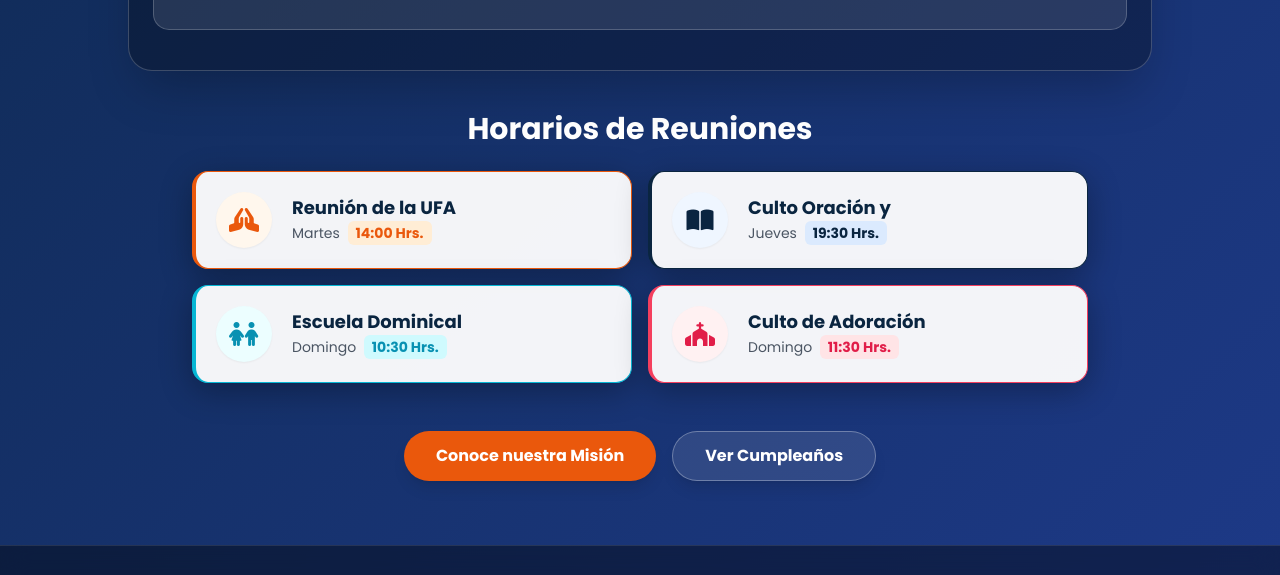
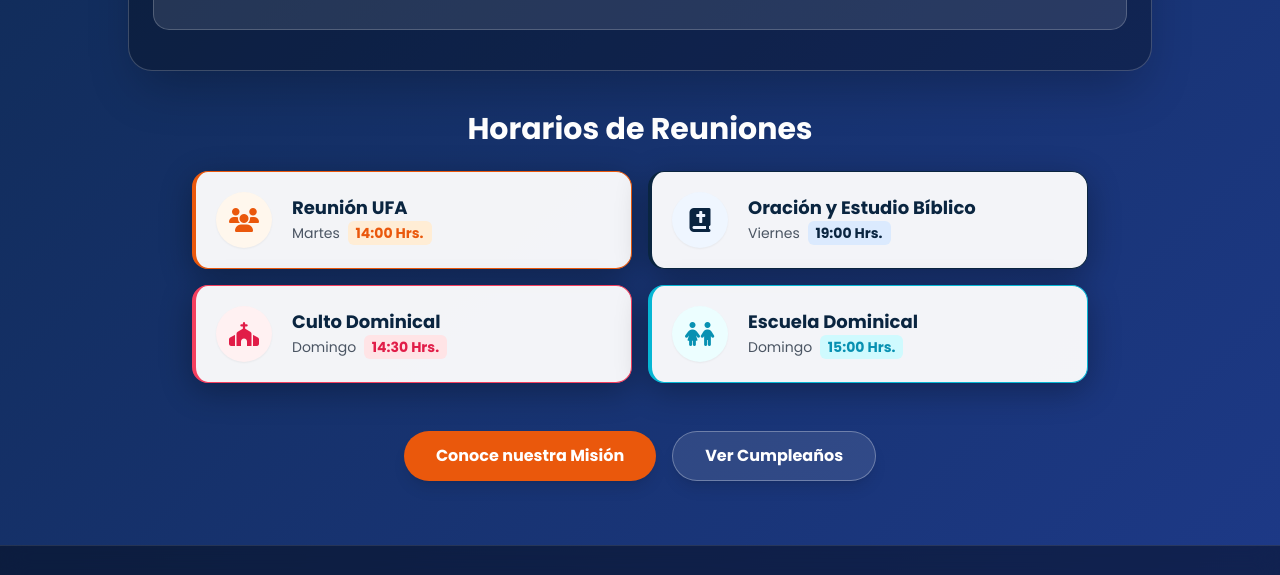
Before and after one commit to Abarzua/acym.crucero, a website: page index.html in a window 1280 px wide. Shown: the part 1193-1768 px from the top of the page. Drawn offline with nearby package versions, Linux system fonts and the light colour scheme.

Commit message:
Update index.html
cambio en horario de pagina de inicio

```diff
--- a/index.html
+++ b/index.html
@@ -261,34 +261,39 @@
             <div class="max-w-4xl mx-auto mb-12">
                 <h3 class="text-2xl md:text-3xl font-bold mb-6 text-white text-center">Horarios de Reuniones</h3>
                 <div class="grid grid-cols-1 md:grid-cols-2 gap-4">
+
                     <div class="glass-card p-5 rounded-2xl flex items-center gap-5 text-left border-l-4 border-acym-orange hover:scale-[1.02] transition-transform cursor-default">
-                        <div class="w-14 h-14 rounded-full bg-orange-50 flex items-center justify-center text-acym-orange text-2xl shadow-sm flex-shrink-0"><i class="fa-solid fa-hands-praying"></i></div>
+                        <div class="w-14 h-14 rounded-full bg-orange-50 flex items-center justify-center text-acym-orange text-2xl shadow-sm flex-shrink-0"><i class="fa-solid fa-users"></i></div>
                         <div>
-                            <h4 class="font-bold text-acym-blue text-lg leading-tight mb-1">Reunión de la UFA</h4>
+                            <h4 class="font-bold text-acym-blue text-lg leading-tight mb-1">Reunión UFA</h4>
                             <p class="text-gray-600 text-sm">Martes <span class="font-bold text-acym-orange bg-orange-100 px-2 py-0.5 rounded-md ml-1">14:00 Hrs.</span></p>
                         </div>
                     </div>
+
                     <div class="glass-card p-5 rounded-2xl flex items-center gap-5 text-left border-l-4 border-acym-blue hover:scale-[1.02] transition-transform cursor-default">
-                        <div class="w-14 h-14 rounded-full bg-blue-50 flex items-center justify-center text-acym-blue text-2xl shadow-sm flex-shrink-0"><i class="fa-solid fa-book-open"></i></div>
+                        <div class="w-14 h-14 rounded-full bg-blue-50 flex items-center justify-center text-acym-blue text-2xl shadow-sm flex-shrink-0"><i class="fa-solid fa-book-bible"></i></div>
                         <div>
-                            <h4 class="font-bold text-acym-blue text-lg leading-tight mb-1">Culto Oración y</h4>
-                            <p class="text-gray-600 text-sm">Jueves <span class="font-bold text-acym-blue bg-blue-100 px-2 py-0.5 rounded-md ml-1">19:30 Hrs.</span></p>
+                            <h4 class="font-bold text-acym-blue text-lg leading-tight mb-1">Oración y Estudio Bíblico</h4>
+                            <p class="text-gray-600 text-sm">Viernes <span class="font-bold text-acym-blue bg-blue-100 px-2 py-0.5 rounded-md ml-1">19:00 Hrs.</span></p>
                         </div>
                     </div>
+
+                    <div class="glass-card p-5 rounded-2xl flex items-center gap-5 text-left border-l-4 border-rose-500 hover:scale-[1.02] transition-transform cursor-default">
+                        <div class="w-14 h-14 rounded-full bg-rose-50 flex items-center justify-center text-rose-600 text-2xl shadow-sm flex-shrink-0"><i class="fa-solid fa-church"></i></div>
+                        <div>
+                            <h4 class="font-bold text-acym-blue text-lg leading-tight mb-1">Culto Dominical</h4>
+                            <p class="text-gray-600 text-sm">Domingo <span class="font-bold text-rose-600 bg-rose-100 px-2 py-0.5 rounded-md ml-1">14:30 Hrs.</span></p>
+                        </div>
+                    </div>
+
                     <div class="glass-card p-5 rounded-2xl flex items-center gap-5 text-left border-l-4 border-cyan-500 hover:scale-[1.02] transition-transform cursor-default">
                         <div class="w-14 h-14 rounded-full bg-cyan-50 flex items-center justify-center text-cyan-600 text-2xl shadow-sm flex-shrink-0"><i class="fa-solid fa-children"></i></div>
                         <div>
                             <h4 class="font-bold text-acym-blue text-lg leading-tight mb-1">Escuela Dominical</h4>
-                            <p class="text-gray-600 text-sm">Domingo <span class="font-bold text-cyan-600 bg-cyan-100 px-2 py-0.5 rounded-md ml-1">10:30 Hrs.</span></p>
+                            <p class="text-gray-600 text-sm">Domingo <span class="font-bold text-cyan-600 bg-cyan-100 px-2 py-0.5 rounded-md ml-1">15:00 Hrs.</span></p>
                         </div>
                     </div>
-                    <div class="glass-card p-5 rounded-2xl flex items-center gap-5 text-left border-l-4 border-rose-500 hover:scale-[1.02] transition-transform cursor-default">
-                        <div class="w-14 h-14 rounded-full bg-rose-50 flex items-center justify-center text-rose-600 text-2xl shadow-sm flex-shrink-0"><i class="fa-solid fa-church"></i></div>
-                        <div>
-                            <h4 class="font-bold text-acym-blue text-lg leading-tight mb-1">Culto de Adoración</h4>
-                            <p class="text-gray-600 text-sm">Domingo <span class="font-bold text-rose-600 bg-rose-100 px-2 py-0.5 rounded-md ml-1">11:30 Hrs.</span></p>
-                        </div>
-                    </div>
+
                 </div>
             </div>
 
@@ -305,7 +310,9 @@
             </div>
 
             <div class="flex flex-col lg:flex-row gap-8 items-start">
+
                 <div class="w-full lg:w-2/3 glass-card p-8 md:p-12 rounded-3xl border-t-4 border-acym-orange/70">
+
                     <h3 class="text-2xl font-bold text-acym-blue mb-4">Aniversario de la Iglesia Alianza Cristiana y Misionera de Crucero (1931 - 2025)</h3>
                     <p class="text-gray-700 leading-relaxed mb-8 text-justify">
                         Al conmemorar el 94° aniversario de nuestra amada Iglesia Alianza Cristiana y Misionera en Crucero, recordamos con gratitud la fidelidad de Dios y el legado de fe de aquellos que sentaron las bases de esta obra. La historia de nuestra congregación es un testimonio de esfuerzo, generosidad y, sobre todo, de la guía inquebrantable del Señor.
```
